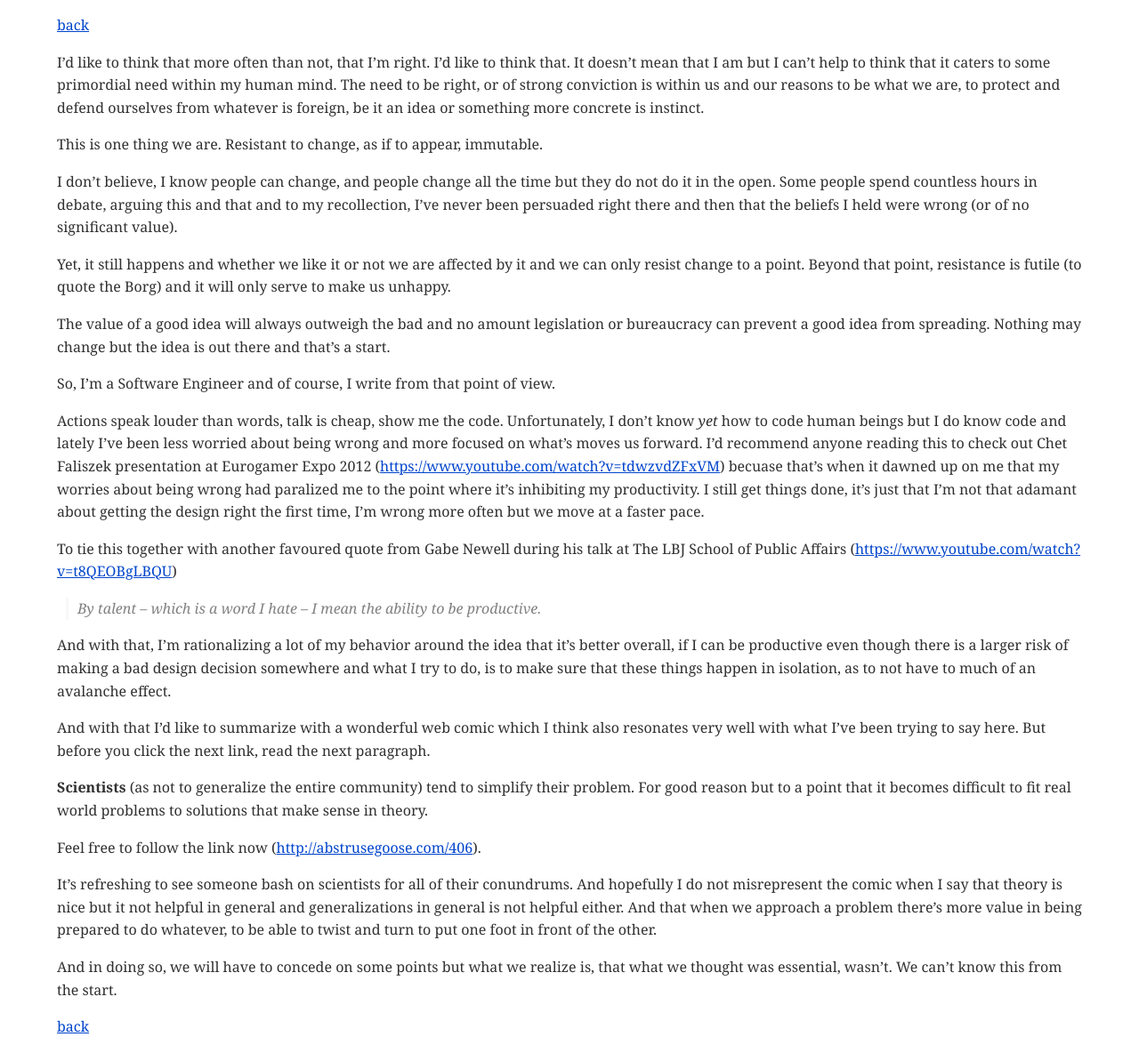
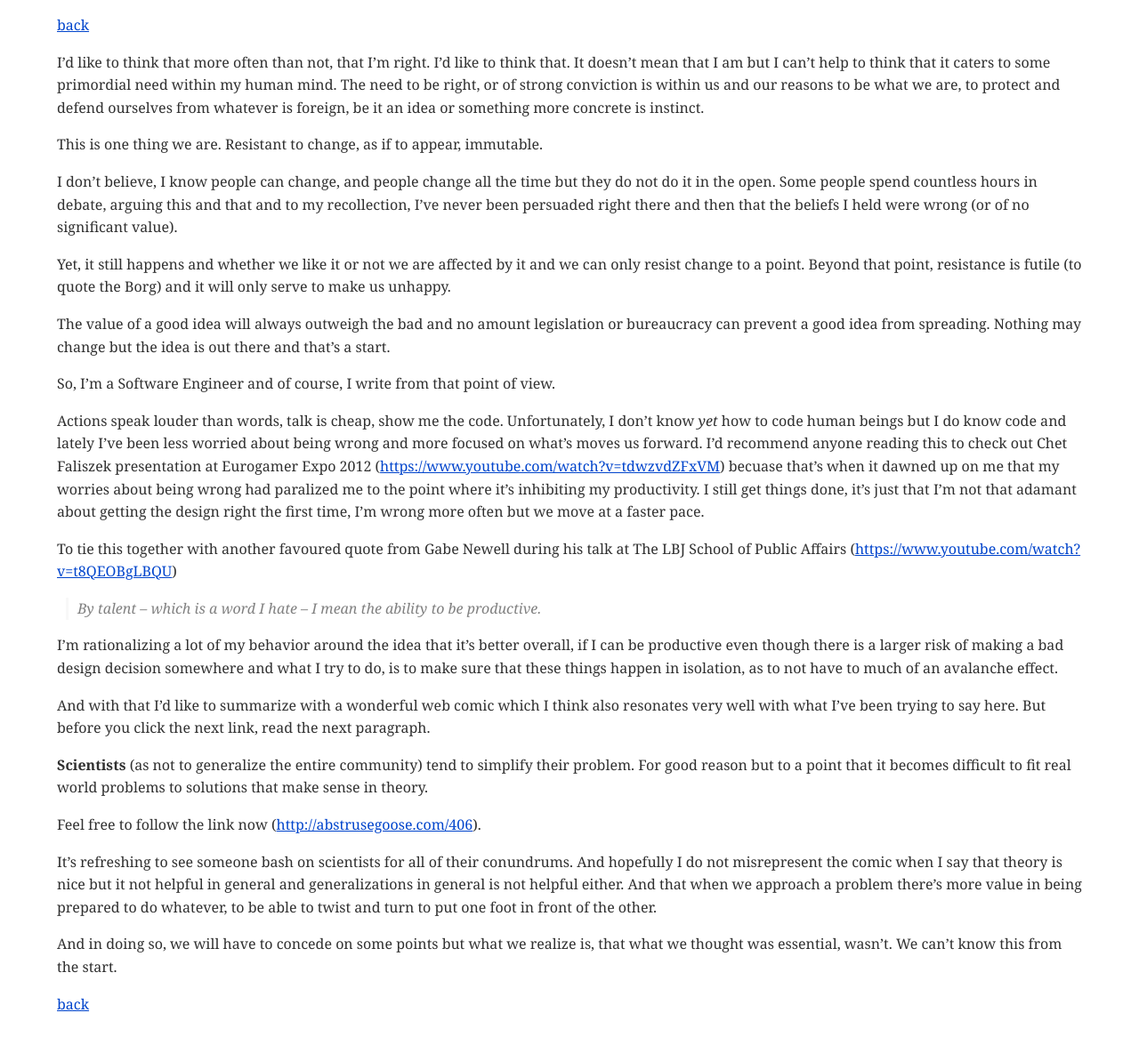
Before and after one commit to leidegre/leidegre.github.com, a Jekyll site: the page built from _posts/2013-04-08-i-was-wrong.md, in a window 1280 px wide. Shown: the whole page at 89% size. Built offline with Jekyll 4.4.1, drawn with Linux system fonts in a browser that asks for light colours; nearby versions of some CDN libraries; after the commit the page ends 1158 px from its top, so only the background shows below that.

Commit message:
Update 2013-04-08-i-was-wrong.md

```diff
--- a/_posts/2013-04-08-i-was-wrong.md
+++ b/_posts/2013-04-08-i-was-wrong.md
@@ -21,7 +21,7 @@ To tie this together with another favoured quote from Gabe Newell during his tal
 
 > By talent -- which is a word I hate -- I mean the ability to be productive.
 
-And with that, I'm rationalizing a lot of my behavior around the idea that it's better overall, if I can be productive even though there is a larger risk of making a bad design decision somewhere and what I try to do, is to make sure that these things happen in isolation, as to not have to much of an avalanche effect.
+I'm rationalizing a lot of my behavior around the idea that it's better overall, if I can be productive even though there is a larger risk of making a bad design decision somewhere and what I try to do, is to make sure that these things happen in isolation, as to not have to much of an avalanche effect.
 
 And with that I'd like to summarize with a wonderful web comic which I think also resonates very well with what I've been trying to say here. But before you click the next link, read the next paragraph.
 
```
